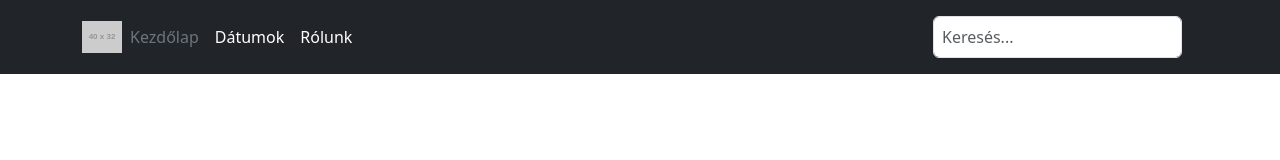
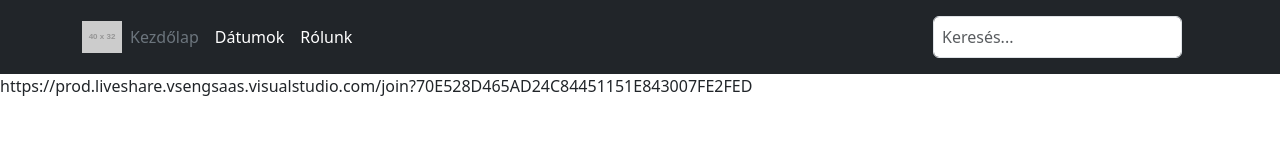
Before and after one commit to burjankrisztian1/projekt, a plain HTML site: page index.html in a window 1280 px wide. Drawn offline with nearby package versions, Linux system fonts and the light colour scheme; placeholder pictures from the web are drawn by us.

Commit message:
Update index.html

```diff
--- a/index.html
+++ b/index.html
@@ -28,3 +28,5 @@
       </header>
 </body>
 </html>
+
+https://prod.liveshare.vsengsaas.visualstudio.com/join?70E528D465AD24C84451151E843007FE2FED
```
